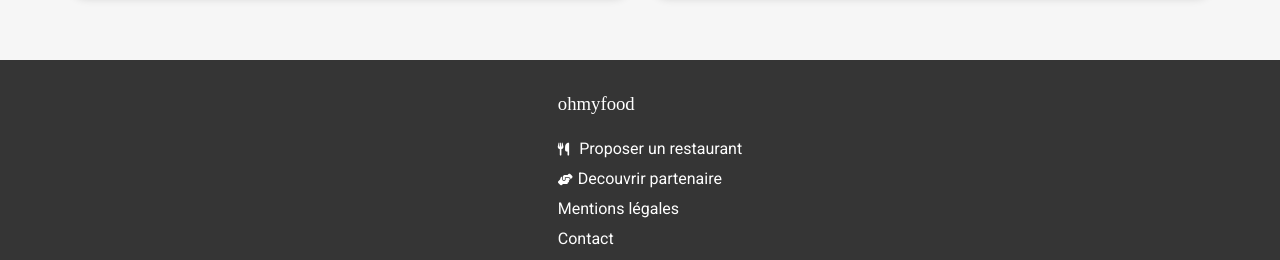
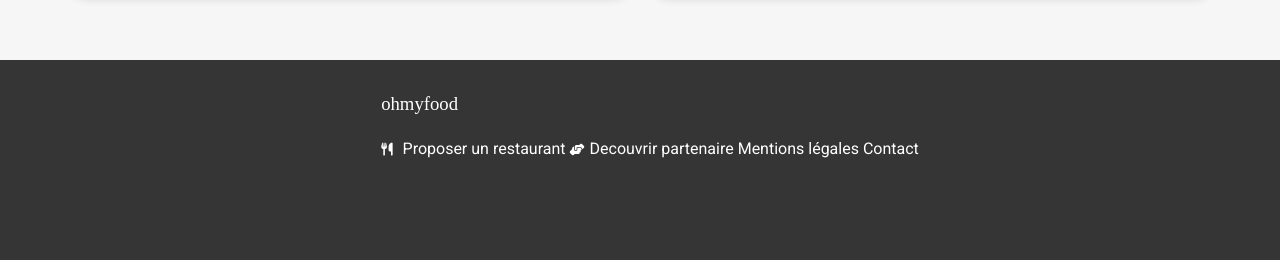
Before and after one commit to tirma59/DuboisAntony_3_01032021, a website: page index.html in a window 1280 px wide. Shown: the part 1504-1764 px from the top of the page. Drawn offline with Linux system fonts and the light colour scheme; a web font is replaced by a local one.

Commit message:
correction bug

```diff
--- a/index.html
+++ b/index.html
@@ -119,10 +119,10 @@
         <section class="footer">
             <h3>ohmyfood</h3>
             <nav class="footer__container">
-                <a class="footer__nav" href="index.html"><li><i class="fas fa-utensils footer__icon"></i>Proposer un restaurant</li></a>
-                <a class="footer__nav" href="index.html"><li><i class="fas fa-hands-helping footer__icon--hands"></i>Decouvrir partenaire</li></a>
-                <a class="footer__nav" href="index.html"><li>Mentions légales</li></a>
-                <a class="footer__nav" href="mailto:antony.dubois.92@gmail.com"><li>Contact</li></a>
+                <a class="footer__nav" href="index.html"><i class="fas fa-utensils footer__icon"></i>Proposer un restaurant</a>
+                <a class="footer__nav" href="index.html"><i class="fas fa-hands-helping footer__icon--hands"></i>Decouvrir partenaire</a>
+                <a class="footer__nav" href="index.html">Mentions légales</a>
+                <a class="footer__nav" href="mailto:antony.dubois.92@gmail.com">Contact</a>
             </nav>
         </section>
     </footer>
```
Also changed, not shown: la-note-enchantée.html (+4 -4 lines), la-palette-du-goût.html (+4 -4 lines), à-la-françsaise.html (+4 -4 lines).
